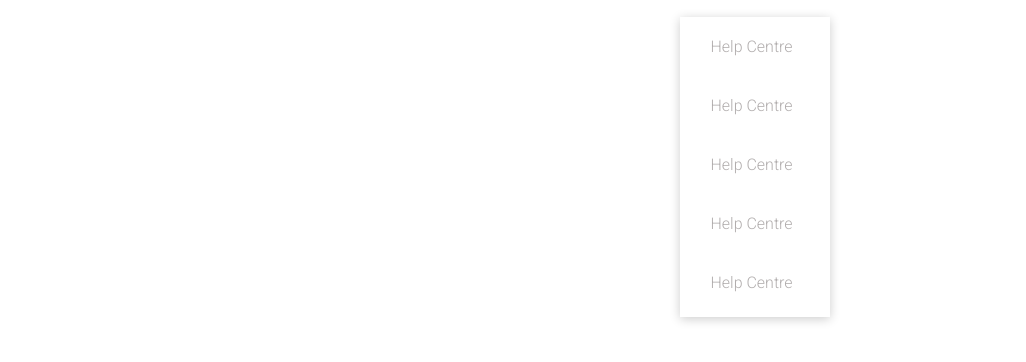
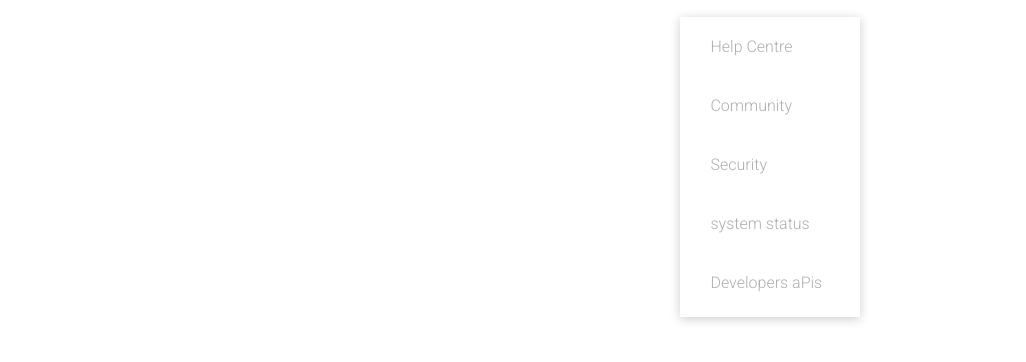
Before and after one commit to merlino79/js-html-css-revolut, a plain HTML site: page index.html in a window 1280 px wide. Shown: the part 68-430 px from the top of the page, without its empty margins (132-1158 px from the left). Drawn offline with nearby package versions, Linux system fonts and the light colour scheme.

Commit message:
nascosto il menu in css

```diff
--- a/asset/css/style.css
+++ b/asset/css/style.css
@@ -106,14 +106,23 @@ a {
     position: absolute;
     left: -50px;
     top: 50px;
-    width: 150px;
+    width: 180px;
     height: 300px;
     background-color: aqua;
     background-color: white;
     box-shadow: 0 2px 10px rgba(0, 0, 0, .2);
+    display: none;
 }
 
 .help-menu li {
     display: block;
     padding: 20px;
 }
+
+.help-menu li a:hover {
+    color: black;
+}
+
+.help-menu.active {
+    display: block;
+}
--- a/index.html
+++ b/index.html
@@ -56,7 +56,7 @@
                             </li>
                             <li class="drop-help">
                                 <a class="black" href="#">help</a>
-                                <div class="help-menu">
+                                <div class="help-menu active">
                                     <ul>
                                         <li>
                                             <a href="#">
@@ -65,22 +65,22 @@
                                         </li>
                                         <li>
                                             <a href="#">
-                                                Help Centre
+                                                Community
                                             </a>
                                         </li>
                                         <li>
                                             <a href="#">
-                                                Help Centre
+                                                Security
                                             </a>
                                         </li>
                                         <li>
                                             <a href="#">
-                                                Help Centre
+                                               system status
                                             </a>
                                         </li>
                                         <li>
                                             <a href="#">
-                                                Help Centre
+                                             Developers aPis
                                             </a>
                                         </li>
 
```
